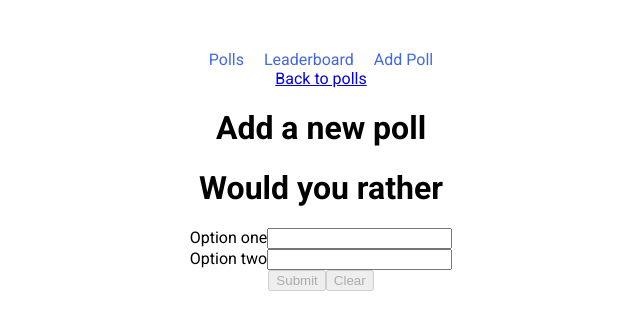
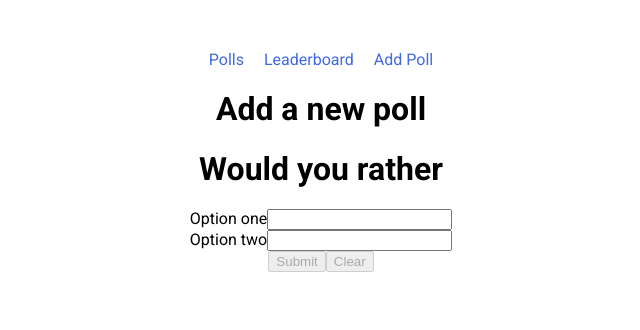
Before and after one commit to chrisonside/would-you-rather, a React (Create React App) app: page /add in a window 1280 px wide. Both pictures are taken after a click on the element "Sarah Edo". Shown: the top 330 px of the page, without its empty margins (319-959 px from the left). Built offline with nearby package versions, Linux system fonts and the light colour scheme.

Commit message:
Tidy up add poll form

```diff
--- a/src/components/AddPoll.js
+++ b/src/components/AddPoll.js
@@ -26,7 +26,7 @@ const validate = val => {
     errors.optionTwo = 'Please enter an option here';
   }
   // Useful for debugging
-  console.log(errors);
+  // console.log(errors);
   return errors;
 }
 
@@ -49,7 +49,7 @@ class AddPoll extends Component {
     const question = {};
     question.optionOneText = values.optionOne;
     question.optionTwoText = values.optionTwo;
-    question.author = this.props.loggedInUser.name;
+    question.author = this.props.loggedInUser.id;
     console.log(question);
     this.props.saveQuestion(question);
   };
@@ -60,11 +60,6 @@ class AddPoll extends Component {
 
     return (
       <div>
-        <Link
-          to={`/`}
-          className='post__link'>
-            Back to polls
-        </Link>
         {(submitSucceeded) && (
           <div className="form__confirmation">
             <div className="form__success">Thanks! Your poll has been submitted!</div>
```
